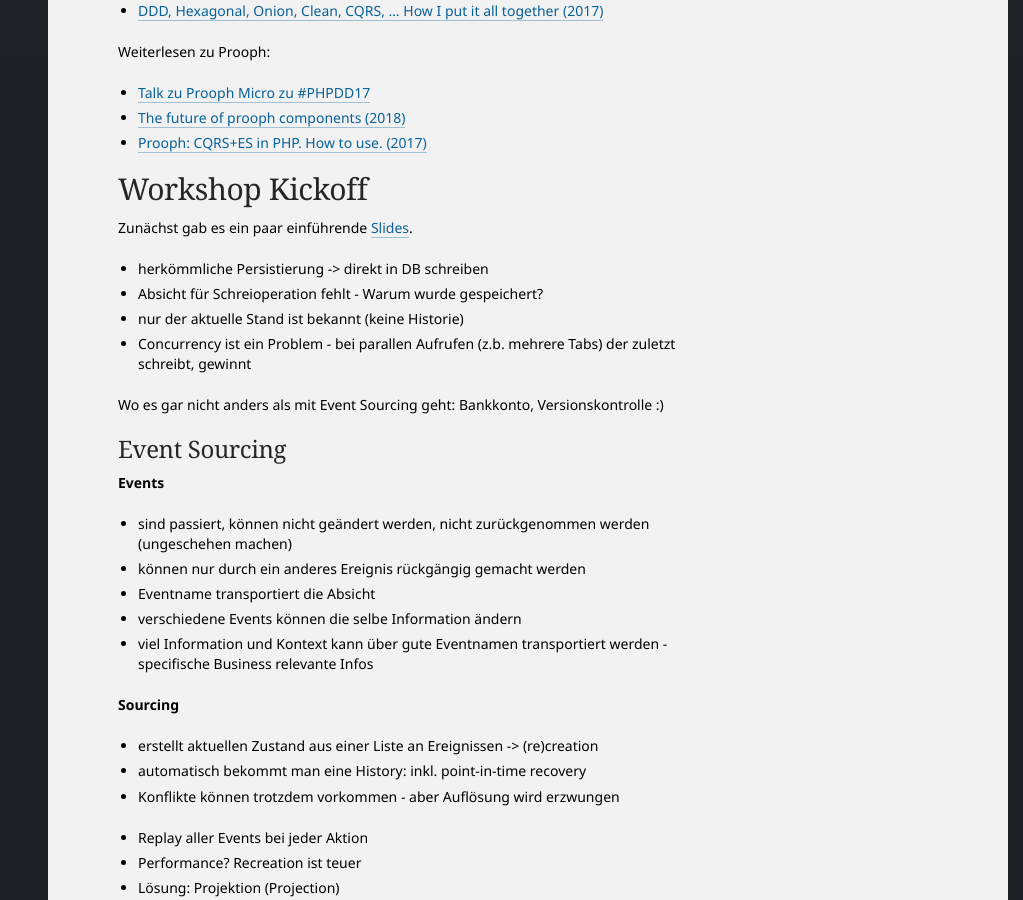
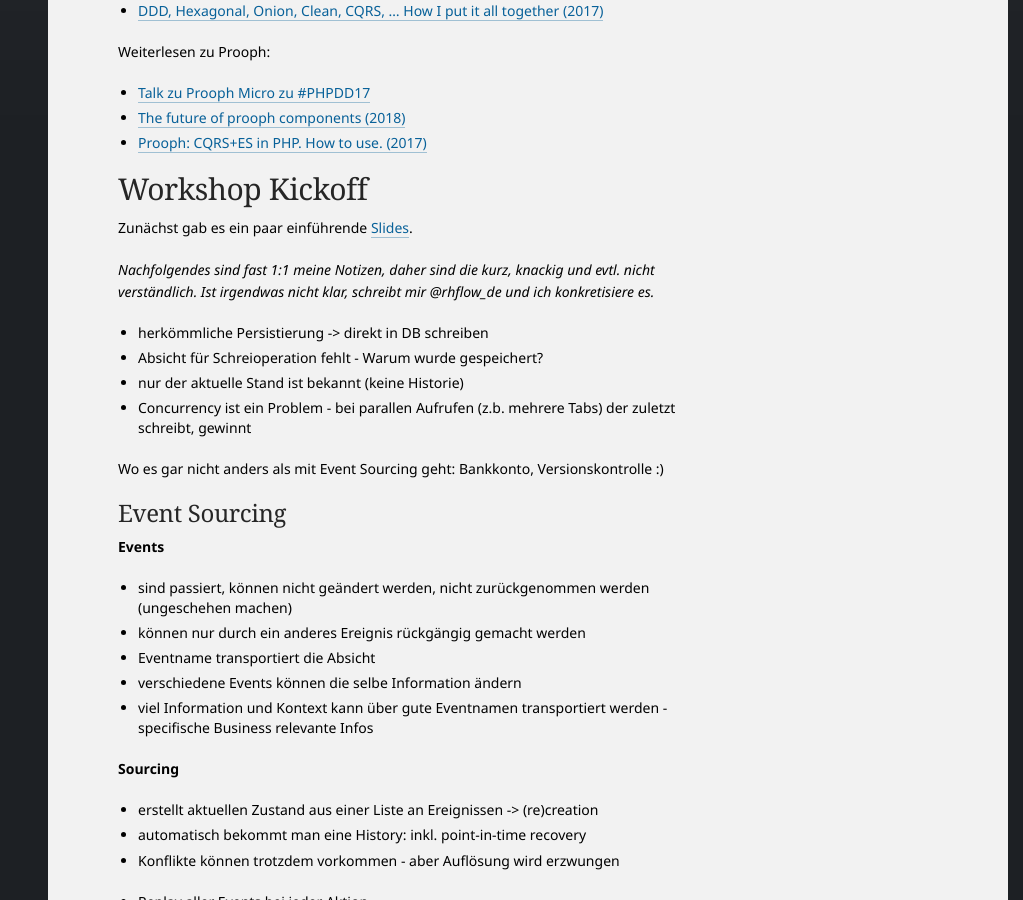
Before and after one commit to ronnyhartenstein/ronnyhartenstein.github.io, a Jekyll site: the page built from _posts/2018/2018-09-22-Workshop-Pragmatic-Event-Sourcing.md, in a window 1280 px wide and 900 px high, scrolled down 990 px. Shown: the whole window, without its empty margins (257-1280 px from the left). Built offline with Jekyll 4.4.1, drawn with Linux system fonts in a browser that asks for light colours.

Commit message:
ergänzt Hinweis zu Notizzettel Charakter

```diff
--- a/_posts/2018/2018-09-22-Workshop-Pragmatic-Event-Sourcing.md
+++ b/_posts/2018/2018-09-22-Workshop-Pragmatic-Event-Sourcing.md
@@ -37,6 +37,8 @@
 ## Workshop Kickoff
 
 Zunächst gab es ein paar einführende [Slides](https://pragmatic-event-sourcing.de/pragmatic-event-sourcing.pdf).
+
+*Nachfolgendes sind fast 1:1 meine Notizen, daher sind die kurz, knackig und evtl. nicht verständlich. Ist irgendwas nicht klar, schreibt mir @rhflow_de und ich konkretisiere es.*
 
 - herkömmliche Persistierung -> direkt in DB schreiben
 - Absicht für Schreioperation fehlt - Warum wurde gespeichert?
```
